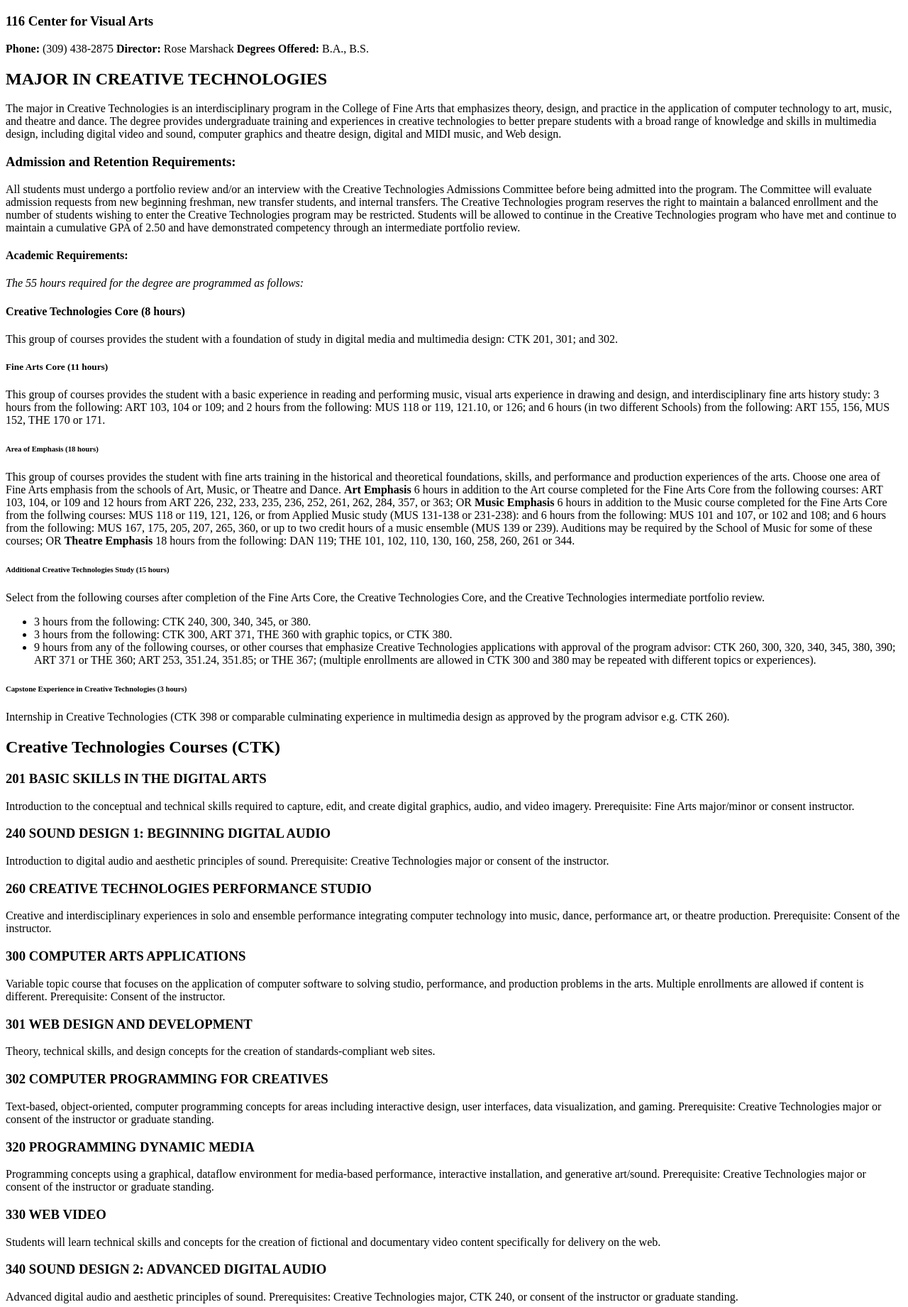
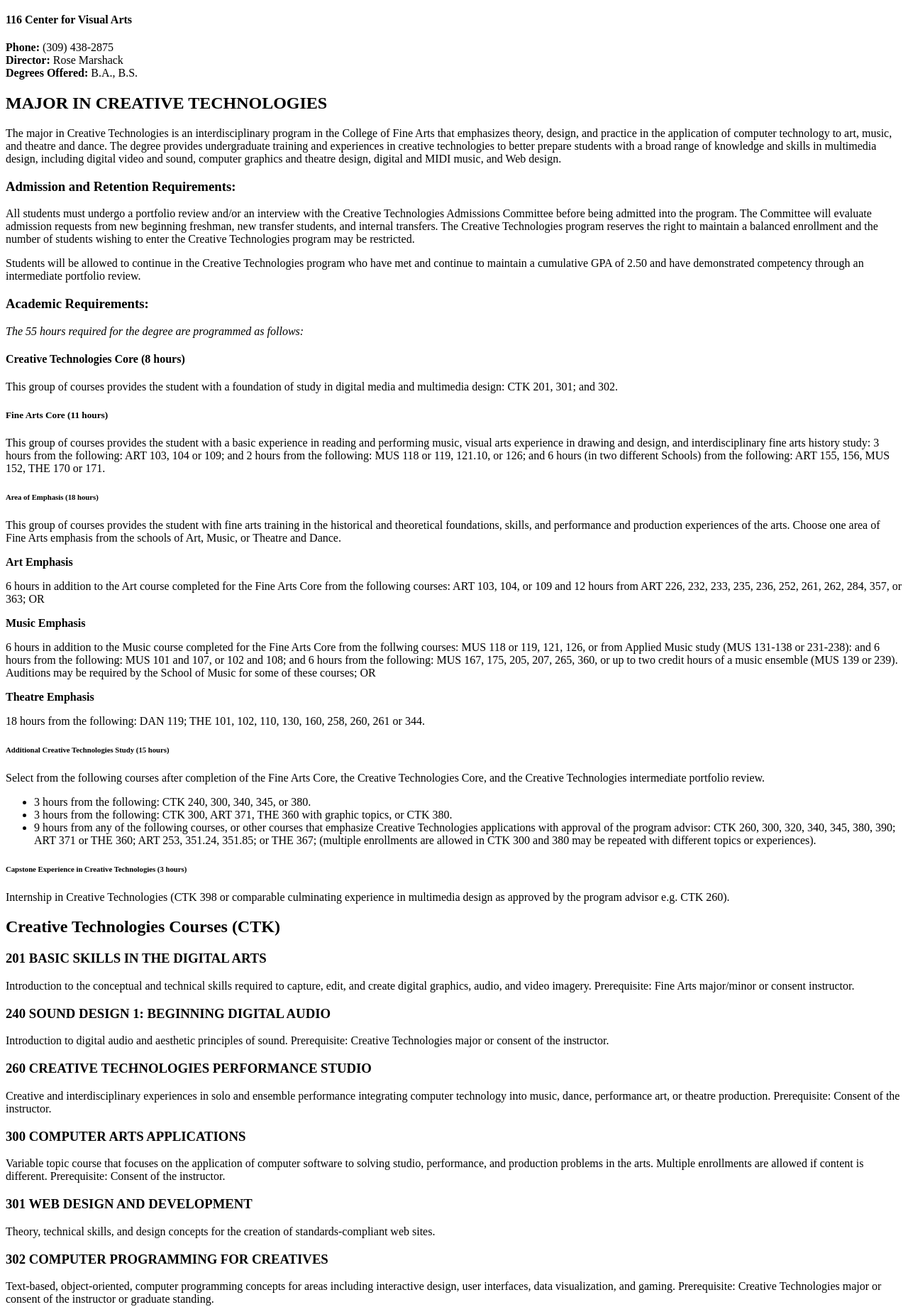
Before and after one commit to Txhowar/CTK301, a plain HTML site: page assignment1.html in a window 1280 px wide. Shown: the part 61-1902 px from the top of the page at 71% size. Drawn offline with Linux system fonts and the light colour scheme.

Commit message:
Update assignment1.html

```diff
--- a/assignment1.html
+++ b/assignment1.html
@@ -9,52 +9,52 @@
 <h1>Creative Technologies Program (CTK)</h1>
 
 
-<h3>116 Center for Visual Arts</h3>
-<b>Phone:</b> (309) 438-2875
-<b>Director:</b> Rose Marshack
-<b>Degrees Offered:</b> B.A., B.S.
+<h4>116 Center for Visual Arts</h4>
+<p><b>Phone:</b> (309) 438-2875<br>
+<b>Director:</b> Rose Marshack<br>
+<b>Degrees Offered:</b> B.A., B.S.</p>
 
 <h2>MAJOR IN CREATIVE TECHNOLOGIES</h2>
 
-The major in Creative Technologies is an interdisciplinary program in the College of Fine Arts that emphasizes theory, design, and practice in the application of computer technology to art, music, and theatre and dance. The degree provides undergraduate training and experiences in creative technologies to better prepare students with a broad range of knowledge and skills in multimedia design, including digital video and sound, computer graphics and theatre design, digital and MIDI music, and Web design.
+<p>The major in Creative Technologies is an interdisciplinary program in the College of Fine Arts that emphasizes theory, design, and practice in the application of computer technology to art, music, and theatre and dance. The degree provides undergraduate training and experiences in creative technologies to better prepare students with a broad range of knowledge and skills in multimedia design, including digital video and sound, computer graphics and theatre design, digital and MIDI music, and Web design.</p>
 
 <h3>Admission and Retention Requirements:</h3>
 
-All students must undergo a portfolio review and/or an interview with the Creative Technologies Admissions Committee before being admitted into the program. The Committee will evaluate admission requests from new beginning freshman, new transfer students, and internal transfers. The Creative Technologies program reserves the right to maintain a balanced enrollment and the number of students wishing to enter the Creative Technologies program may be restricted.
+<p>All students must undergo a portfolio review and/or an interview with the Creative Technologies Admissions Committee before being admitted into the program. The Committee will evaluate admission requests from new beginning freshman, new transfer students, and internal transfers. The Creative Technologies program reserves the right to maintain a balanced enrollment and the number of students wishing to enter the Creative Technologies program may be restricted.</p>
 
-Students will be allowed to continue in the Creative Technologies program who have met and continue to maintain a cumulative GPA of 2.50 and have demonstrated competency through an intermediate portfolio review.
+<p>Students will be allowed to continue in the Creative Technologies program who have met and continue to maintain a cumulative GPA of 2.50 and have demonstrated competency through an intermediate portfolio review.</p>
 
-<h4>Academic Requirements:</h4>
+<h3>Academic Requirements:</h3>
 
 <i>The 55 hours required for the degree are programmed as follows:</i>
 
 <h4>Creative Technologies Core (8 hours)</h4>
 
-This group of courses provides the student with a foundation of study in digital media and multimedia design: CTK 201, 301; and 302.
+<p>This group of courses provides the student with a foundation of study in digital media and multimedia design: CTK 201, 301; and 302.</p>
 
 <h5>Fine Arts Core (11 hours)</h5>
 
-This group of courses provides the student with a basic experience in reading and performing music, visual arts experience in drawing and design, and interdisciplinary fine arts history study: 3 hours from the following: ART 103, 104 or 109; and 2 hours from the following: MUS 118 or 119, 121.10, or 126; and 6 hours (in two different Schools) from the following: ART 155, 156, MUS 152, THE 170 or 171.
+<p>This group of courses provides the student with a basic experience in reading and performing music, visual arts experience in drawing and design, and interdisciplinary fine arts history study: 3 hours from the following: ART 103, 104 or 109; and 2 hours from the following: MUS 118 or 119, 121.10, or 126; and 6 hours (in two different Schools) from the following: ART 155, 156, MUS 152, THE 170 or 171.</p>
 
 <h6>Area of Emphasis (18 hours)</h6>
 
-This group of courses provides the student with fine arts training in the historical and theoretical foundations, skills, and performance and production experiences of the arts. Choose one area of Fine Arts emphasis from the schools of Art, Music, or Theatre and Dance.
+<p>This group of courses provides the student with fine arts training in the historical and theoretical foundations, skills, and performance and production experiences of the arts. Choose one area of Fine Arts emphasis from the schools of Art, Music, or Theatre and Dance.</p>
 
 <b>Art Emphasis</b>
 
-6 hours in addition to the Art course completed for the Fine Arts Core from the following courses: ART 103, 104, or 109 and 12 hours from ART 226, 232, 233, 235, 236, 252, 261, 262, 284, 357, or 363; OR
+<p>6 hours in addition to the Art course completed for the Fine Arts Core from the following courses: ART 103, 104, or 109 and 12 hours from ART 226, 232, 233, 235, 236, 252, 261, 262, 284, 357, or 363; OR </p>
 
 <b>Music Emphasis</b>
 
-6 hours in addition to the Music course completed for the Fine Arts Core from the follwing courses: MUS 118 or 119, 121, 126, or from Applied Music study (MUS 131-138 or 231-238): and 6 hours from the following: MUS 101 and 107, or 102 and 108; and 6 hours from the following: MUS 167, 175, 205, 207, 265, 360, or up to two credit hours of a music ensemble (MUS 139 or 239). Auditions may be required by the School of Music for some of these courses; OR
+<p>6 hours in addition to the Music course completed for the Fine Arts Core from the follwing courses: MUS 118 or 119, 121, 126, or from Applied Music study (MUS 131-138 or 231-238): and 6 hours from the following: MUS 101 and 107, or 102 and 108; and 6 hours from the following: MUS 167, 175, 205, 207, 265, 360, or up to two credit hours of a music ensemble (MUS 139 or 239). Auditions may be required by the School of Music for some of these courses; OR </p>
 
 <b>Theatre Emphasis</b>
 
-18 hours from the following: DAN 119; THE 101, 102, 110, 130, 160, 258, 260, 261 or 344.
+<p>18 hours from the following: DAN 119; THE 101, 102, 110, 130, 160, 258, 260, 261 or 344.</p>
 
 <h6>Additional Creative Technologies Study (15 hours)</h6>
 
-Select from the following courses after completion of the Fine Arts Core, the Creative Technologies Core, and the Creative Technologies intermediate portfolio review.
+<p>Select from the following courses after completion of the Fine Arts Core, the Creative Technologies Core, and the Creative Technologies intermediate portfolio review.</p>
 <ul>
 <li>3 hours from the following: CTK 240, 300, 340, 345, or 380.
 
@@ -64,90 +64,90 @@ Select from the following courses after completion of the Fine Arts Core, the Cr
 </ul>
 <h6>Capstone Experience in Creative Technologies (3 hours)</h6>
 
-Internship in Creative Technologies (CTK 398 or comparable culminating experience in multimedia design as approved by the program advisor e.g. CTK 260).
+<p>Internship in Creative Technologies (CTK 398 or comparable culminating experience in multimedia design as approved by the program advisor e.g. CTK 260).</p>
 
 
 <h2>Creative Technologies Courses (CTK)</h2>
 
 <h3>201 BASIC SKILLS IN THE DIGITAL ARTS</h3>
 
-Introduction to the conceptual and technical skills required to capture, edit, and create digital graphics, audio, and video imagery. Prerequisite: Fine Arts major/minor or consent instructor.
+<p>Introduction to the conceptual and technical skills required to capture, edit, and create digital graphics, audio, and video imagery. Prerequisite: Fine Arts major/minor or consent instructor.</p>
 
 <h3>240 SOUND DESIGN 1: BEGINNING DIGITAL AUDIO</h3>
 
-Introduction to digital audio and aesthetic principles of sound. Prerequisite: Creative Technologies major or consent of the instructor.
+<p>Introduction to digital audio and aesthetic principles of sound. Prerequisite: Creative Technologies major or consent of the instructor.</p>
 
 <h3>260 CREATIVE TECHNOLOGIES PERFORMANCE STUDIO</h3>
 
-Creative and interdisciplinary experiences in solo and ensemble performance integrating computer technology into music, dance, performance art, or theatre production.  Prerequisite: Consent of the instructor.
+<p>Creative and interdisciplinary experiences in solo and ensemble performance integrating computer technology into music, dance, performance art, or theatre production.  Prerequisite: Consent of the instructor.</p>
 
 <h3>300 COMPUTER ARTS APPLICATIONS</h3>
 
-Variable topic course that focuses on the application of computer software to solving studio, performance, and production problems in the arts. Multiple enrollments are allowed if content is different.  Prerequisite: Consent of the instructor.
+<p>Variable topic course that focuses on the application of computer software to solving studio, performance, and production problems in the arts. Multiple enrollments are allowed if content is different.  Prerequisite: Consent of the instructor.</p>
 
 <h3>301 WEB DESIGN AND DEVELOPMENT</h3>
 
-Theory, technical skills, and design concepts for the creation of standards-compliant web sites.
+<p>Theory, technical skills, and design concepts for the creation of standards-compliant web sites.</p>
 
 <h3>302 COMPUTER PROGRAMMING FOR CREATIVES</h3>
 
-Text-based, object-oriented, computer programming concepts for areas including interactive design, user interfaces, data visualization, and gaming.  Prerequisite: Creative Technologies major or consent of the instructor or graduate standing.
+<p>Text-based, object-oriented, computer programming concepts for areas including interactive design, user interfaces, data visualization, and gaming.  Prerequisite: Creative Technologies major or consent of the instructor or graduate standing.</p>
 
 <h3>320 PROGRAMMING DYNAMIC MEDIA</h3>
 
-Programming concepts using a graphical, dataflow environment for media-based performance, interactive installation, and generative art/sound.  Prerequisite: Creative Technologies major or consent of the instructor or graduate standing.
+<p>Programming concepts using a graphical, dataflow environment for media-based performance, interactive installation, and generative art/sound.  Prerequisite: Creative Technologies major or consent of the instructor or graduate standing.</p>
 
 <h3>330 WEB VIDEO</h3>
 
-Students will learn technical skills and concepts for the creation of fictional and documentary video content specifically for delivery on the web.
+<p>Students will learn technical skills and concepts for the creation of fictional and documentary video content specifically for delivery on the web.</p>
 
 <h3>340 SOUND DESIGN 2: ADVANCED DIGITAL AUDIO</h3>
 
-Advanced digital audio and aesthetic principles of sound.  Prerequisites: Creative Technologies major, CTK 240, or consent of the instructor or graduate standing.
+<p>Advanced digital audio and aesthetic principles of sound.  Prerequisites: Creative Technologies major, CTK 240, or consent of the instructor or graduate standing.</p>
 
 <h3>345 SEQUENCING AND DIGITAL AUDIO</h3>
 
-Study of music synthesis through MIDI sequencers, digital sound editing and recording, and the integration of digital audio and MIDI.  Prerequisite: Consent of the instructor or graduate standing.
+<p>Study of music synthesis through MIDI sequencers, digital sound editing and recording, and the integration of digital audio and MIDI.  Prerequisite: Consent of the instructor or graduate standing.</p>
 
 <h3>351 GAME DESIGN I</h3>
 
-This foundational game design class explores concepts and frameworks for understanding and designing for engagement, fun, and motivation in games.
+<p>This foundational game design class explores concepts and frameworks for understanding and designing for engagement, fun, and motivation in games.</p>
 
 <h3>352 GAME DESIGN II</h3>
 
-This game design course focuses on designing the content flow of a game such as levels, pacing, goals, and game-worlds.
+<p>This game design course focuses on designing the content flow of a game such as levels, pacing, goals, and game-worlds.</p>
 
 <h3>353 GAME DEVELOPMENT</h3>
 
-This foundational game development class focuses on digital game production with Unity and industry processes specifically relating to digital games.
+<p>This foundational game development class focuses on digital game production with Unity and industry processes specifically relating to digital games.</p>
 
 <h3>354 USER EXPERIENCE DESIGN FOR GAMES</h3>
 
-This course explores common trends concerning interface design in gaming for understanding how they influence a user's overall experience of a game.
+<p>This course explores common trends concerning interface design in gaming for understanding how they influence a user's overall experience of a game.</p>
 
 <h3>355 GAME STUDIO CAPSTONE</h3>
 
-Year-long capstone experience where students collaborate and create digital games from ideation to production.
+<p>Year-long capstone experience where students collaborate and create digital games from ideation to production.</p>
 
 <h3>356 EXPERIMENTAL TECHNOLOGIES FOR GAMES</h3>
 
-This course focuses on emerging and non-traditional outlets and controls for games such as AR-VR-XR, motion control, eye tracking, etc.
+<p>This course focuses on emerging and non-traditional outlets and controls for games such as AR-VR-XR, motion control, eye tracking, etc.</p>
 
 <h3>357 BUSINESS OF GAMES AND ESPORTS</h3>
 
-This course prepares students for self-employed and/or employed careers in the fields of game design, development, and e-sports.
+<p>This course prepares students for self-employed and/or employed careers in the fields of game design, development, and e-sports.</p>
 
 <h3>358 ANALYTICS AND USER STUDIES FOR GAMES</h3>
 
-This course covers the basics of user-oriented Human-Computer Interaction (HCI) evaluation, methodologies, and analysis, through the lens of games and virtual worlds.
+<p>This course covers the basics of user-oriented Human-Computer Interaction (HCI) evaluation, methodologies, and analysis, through the lens of games and virtual worlds.</p>
 
 <h3>359 GAMES AND SOCIETY</h3>
 
-This course provides historical and cultural perspectives on games and other forms of playful artifacts and their effects on society.
+<p>This course provides historical and cultural perspectives on games and other forms of playful artifacts and their effects on society.</p>
 
 <h3>370 PORTFOLIO DEVELOPMENT</h3>
 
-Preparation for entry into the job market and/or artistic practice with an emphasis on portfolio preparation and presentation, and career counseling.
+<p>Preparation for entry into the job market and/or artistic practice with an emphasis on portfolio preparation and presentation, and career counseling.</p>
 
 <h3>377 MOTION GRAPHICS</h3>
 
```
